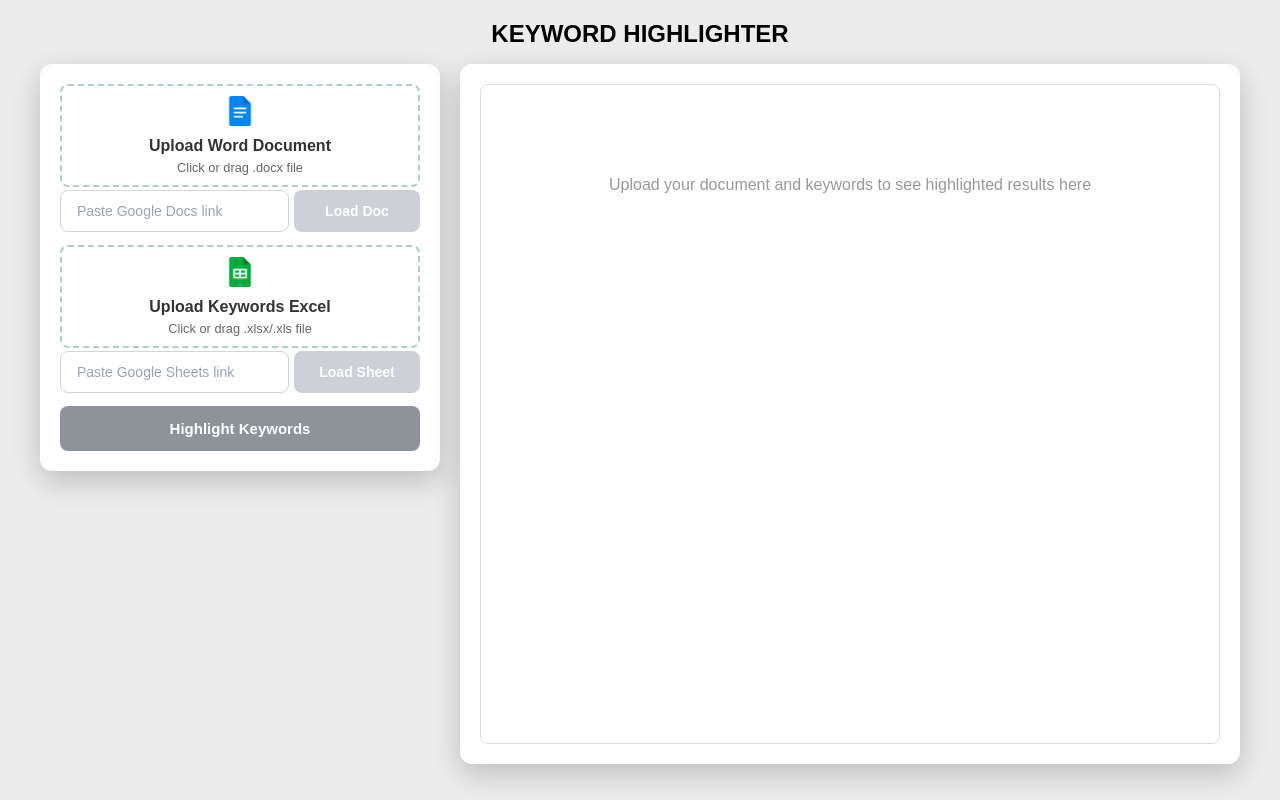
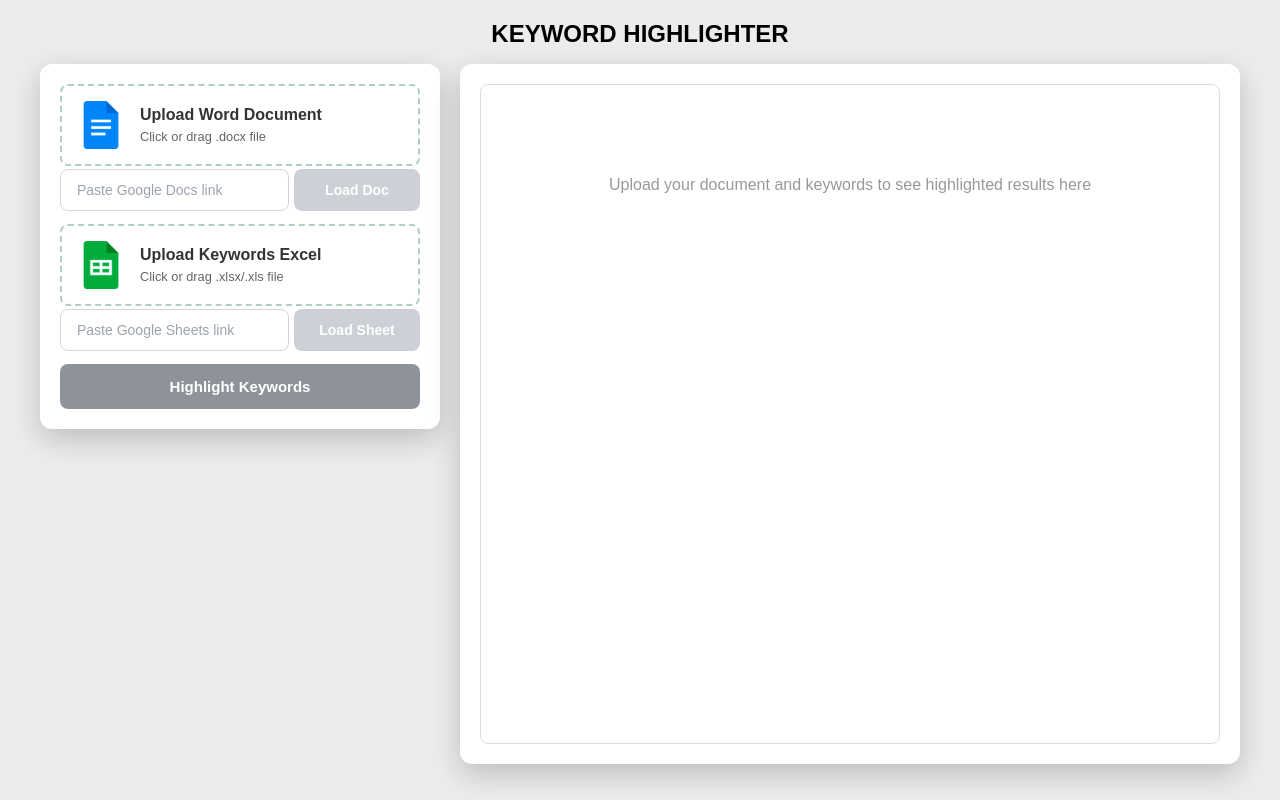
Before and after one commit to P001959/KeywordHighlighter, a React (Vite) app: page / in a window 1280 px wide. Built offline with nearby package versions, Linux system fonts and the light colour scheme.

Commit message:
Optimized the design and add numbering

```diff
--- a/src/components/KeywordBreakdown.jsx
+++ b/src/components/KeywordBreakdown.jsx
@@ -7,11 +7,12 @@ function KeywordBreakdown({ keywordCounts }) {
     <div className="breakdown-table">
       <div className="breakdown-header">Keywords</div>
       <div className="breakdown-content">
-        {sortedEntries.map(([keyword, count]) => (
+        {sortedEntries.map(([keyword, count], index) => (
           <div
             key={keyword}
             className={`breakdown-row ${count === 0 ? 'no-match' : ''}`}
           >
+            <div className="breakdown-number">{index + 1}.</div>
             <div className="breakdown-keyword">{escapeHtml(keyword)}</div>
             <div className="breakdown-count">{count}</div>
           </div>
--- a/src/components/UploadBox.jsx
+++ b/src/components/UploadBox.jsx
@@ -69,6 +69,7 @@ function UploadBox({
       onDragLeave={handleDragLeave}
       onDrop={handleDrop}
     >
+      <div className="upload-content">
         <div className="upload-icon">
           {icon ? (
             <img src={icon} alt="" width={48} height={48} />
@@ -77,8 +78,17 @@ function UploadBox({
           )}
         </div>
 
+        <div className="upload-text">
           <h3>{title}</h3>
-      <p>{description}</p>
+          <p>
+            {fileName ? (
+              <span className="file-name-inline">✓ {fileName}</span>
+            ) : (
+              description
+            )}
+          </p>
+        </div>
+      </div>
 
       <input
         ref={fileInputRef}
@@ -87,12 +97,6 @@ function UploadBox({
         onChange={handleFileChange}
         style={{ display: 'none' }}
       />
-
-      {fileName && (
-        <div className="file-name">
-          ✓ {fileName}
-        </div>
-      )}
     </div>
   );
 }
--- a/src/index.css
+++ b/src/index.css
@@ -65,8 +65,7 @@ body {
 .upload-box {
   border: 2px dashed #AFD0BF;
   border-radius: 8px;
-  padding: 10px;
-  text-align: center;
+  padding: 15px;
   transition: all 0.3s ease;
   cursor: pointer;
 }
@@ -85,19 +84,32 @@ body {
   display: none;
 }
 
+.upload-content {
+  display: flex;
+  align-items: center;
+  gap: 15px;
+  text-align: left;
+}
+
 .upload-label {
   cursor: pointer;
   display: block;
 }
 
 .upload-icon {
-  font-size: 1.5rem;
-  margin-bottom: 5px;
+  flex-shrink: 0;
+  display: flex;
+  align-items: center;
+  justify-content: center;
+}
+
+.upload-text {
+  flex: 1;
 }
 
 img {
-  width: 30px;
-  height: 30px;
+  width: 48px;
+  height: 48px;
   object-fit: contain;
 }
 
@@ -110,15 +122,22 @@ img {
 .upload-box p {
   color: #666;
   font-size: 0.8rem;
+  margin: 0;
+}
+
+.file-name-inline {
+  color: #2e7d32;
+  font-weight: 500;
 }
 
 .file-name {
-  margin-top: 5px;
-  padding: 5px;
+  margin-top: 10px;
+  padding: 8px;
   background: #e8f5e9;
   border-radius: 6px;
   color: #2e7d32;
   font-weight: 500;
+  text-align: center;
 }
 
 .button {
@@ -303,9 +322,11 @@ img {
 .breakdown-row {
   display: flex;
   justify-content: space-between;
+  align-items: center;
   padding: 12px 15px;
   border-bottom: 1px solid #f0f0f0;
   transition: background 0.2s;
+  gap: 10px;
 }
 
 .breakdown-row:hover {
@@ -314,6 +335,13 @@ img {
 
 .breakdown-row:last-child {
   border-bottom: none;
+}
+
+.breakdown-number {
+  color: #666;
+  font-weight: 500;
+  min-width: 30px;
+  flex-shrink: 0;
 }
 
 .breakdown-keyword {
@@ -330,6 +358,7 @@ img {
   font-weight: 600;
   min-width: 40px;
   text-align: center;
+  flex-shrink: 0;
 }
 
 .breakdown-row.no-match .breakdown-count {
@@ -338,6 +367,10 @@ img {
 
 .breakdown-row.no-match .breakdown-keyword {
   color: #999;
+}
+
+.breakdown-row.no-match .breakdown-number {
+  color: #ccc;
 }
 
 /* Google Link Row Styling */
```
Lines whose indentation alone changed are shown as unchanged.
